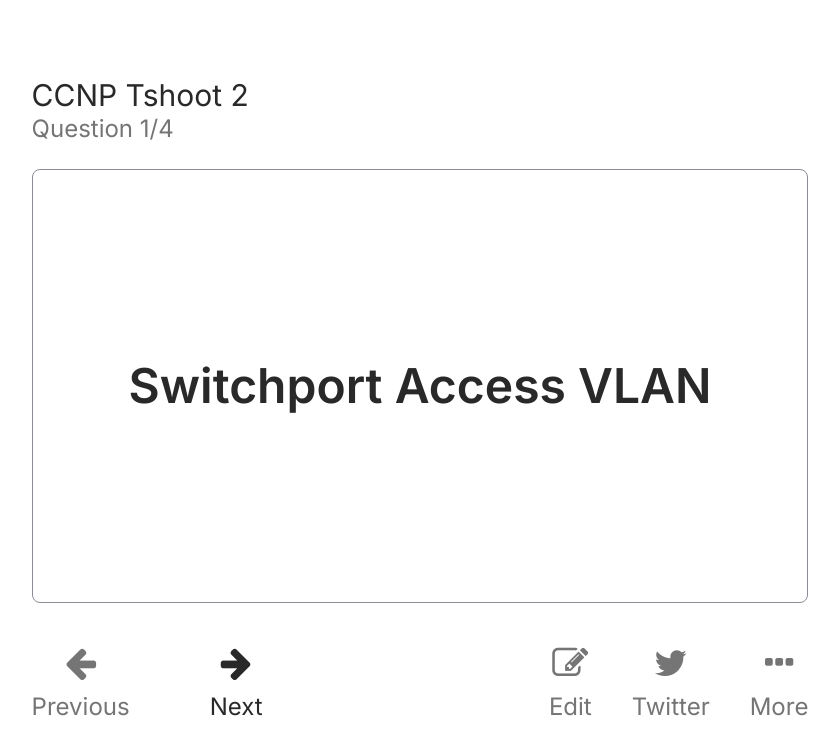
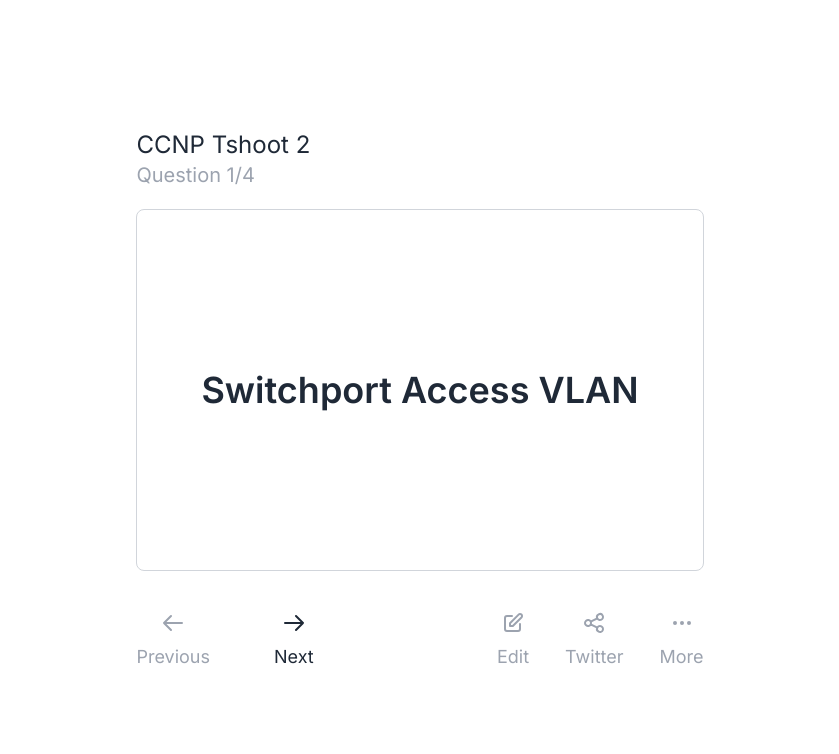
Before and after one commit to julesjason/flashcard, a website: page public/index.html in a window 1280 px wide. Shown: the whole page, without its empty margins (220-1059 px from the left). Drawn offline with Linux system fonts and the light colour scheme.

Commit message:
update tailwind config

```diff
--- a/public/index.html
+++ b/public/index.html
@@ -17,43 +17,66 @@
 
     <link rel="stylesheet" href="output.css" />
   </head>
-  <body class="main">
-    <div class="box-container">
-      <div class="detail-box">
-        <span class="detail-box-title">CCNP Tshoot 2</span>
-        <span class="detail-box-subtitle">Question 1/4</span>
+  <body>
+    <main class="min-h-screen bg-white font-sans text-gray-600 font-normal leading-normal flex flex-col justify-center items-center">
+      <div class="flex flex-col  p-6">
+        <div class="max-w-screen-lg flex flex-col items-start mb-5">
+          <span class="text-2xl text-gray-800">CCNP Tshoot 2</span>
+          <span class="text-xl text-gray-400">Question 1/4</span>
         </div>
-      <div class="content-box">
+        <div class="px-4 md:px-16  py-24 md:py-40 border rounded-lg bg-white border-gray-300 text-4xl text-gray-800 font-semibold  cursor-pointer mb-10">
           <p class="content-box-text">Switchport Access VLAN</p>
         </div>
-      <div class="footer-box">
-        <div class="footer-box-action-left">
-          <button class="customBtn">
-            <i class="fa fa-arrow-left" aria-hidden="true"></i>
+        <div class="flex flex-col justify-center items-center md:flex-row md:justify-between">
+          <div class="flex flex-row mb-6 md:mb-0">
+            <button class="flex flex-col items-center justify-center text-gray-400 mr-16">
+              <i class="mb-2 text-3xl">
+                <svg xmlns="http://www.w3.org/2000/svg" class="h-6 w-6" fill="none" viewBox="0 0 24 24" stroke="currentColor" stroke-width="2">
+                  <path stroke-linecap="round" stroke-linejoin="round" d="M10 19l-7-7m0 0l7-7m-7 7h18" />
+                </svg>
+              </i>
 
-            <span class="customBtn--text" >Previous</span>
+              <span class="text-lg" >Previous</span>
             </button>
-          <button class="customBtn customBtn--activated">
-            <i class="fa fa-arrow-right" aria-hidden="true"></i>
-            <span class="customBtn--text" >Next</span>
+            <button class="flex flex-col items-center justify-center text-gray-800 ">
+              <i class="mb-2 text-3xl">
+                <svg xmlns="http://www.w3.org/2000/svg" class="h-6 w-6" fill="none" viewBox="0 0 24 24" stroke="currentColor" stroke-width="2">
+                  <path stroke-linecap="round" stroke-linejoin="round" d="M14 5l7 7m0 0l-7 7m7-7H3" />
+                </svg>
+              </i>
+              <span class="text-lg" >Next</span>
             </button>
           </div>
-         <div class="footer-box-action-right">
-          <button class="customBtn">
-            <i class="fa fa-pencil-square-o " aria-hidden="true"></i>
+           <div class="flex flex-row mb-6 md:mb-0">
+            <button class="flex flex-col items-center justify-center text-gray-400 ml-9">
+              <i class="mb-2 text-3xl">
+                <svg xmlns="http://www.w3.org/2000/svg" class="h-6 w-6" fill="none" viewBox="0 0 24 24" stroke="currentColor" stroke-width="2">
+                  <path stroke-linecap="round" stroke-linejoin="round" d="M11 5H6a2 2 0 00-2 2v11a2 2 0 002 2h11a2 2 0 002-2v-5m-1.414-9.414a2 2 0 112.828 2.828L11.828 15H9v-2.828l8.586-8.586z" />
+                </svg>
+              </i>
 
-            <span class="customBtn--text" >Edit</span>
+              <span class="text-lg" >Edit</span>
             </button>
-          <button class="customBtn">
-            <i class="fa fa-twitter" aria-hidden="true"></i>
-            <span class="customBtn--text" >Twitter</span>
+            <button class="flex flex-col items-center justify-center text-gray-400 ml-9">
+              <i class="mb-2 text-3xl">
+                <svg xmlns="http://www.w3.org/2000/svg" class="h-6 w-6" fill="none" viewBox="0 0 24 24" stroke="currentColor" stroke-width="2">
+                  <path stroke-linecap="round" stroke-linejoin="round" d="M8.684 13.342C8.886 12.938 9 12.482 9 12c0-.482-.114-.938-.316-1.342m0 2.684a3 3 0 110-2.684m0 2.684l6.632 3.316m-6.632-6l6.632-3.316m0 0a3 3 0 105.367-2.684 3 3 0 00-5.367 2.684zm0 9.316a3 3 0 105.368 2.684 3 3 0 00-5.368-2.684z" />
+                </svg>
+              </i>
+              <span class="text-lg" >Twitter</span>
             </button>
-          <button class="customBtn">
-            <i class="fa fa-ellipsis-h" aria-hidden="true"></i>
-            <span class="customBtn--text" >More</span>
+            <button class="flex flex-col items-center justify-center text-gray-400 ml-9">
+              <i class="mb-2 text-3xl" >
+                <svg xmlns="http://www.w3.org/2000/svg" class="h-6 w-6" fill="none" viewBox="0 0 24 24" stroke="currentColor" stroke-width="2">
+                  <path stroke-linecap="round" stroke-linejoin="round" d="M5 12h.01M12 12h.01M19 12h.01M6 12a1 1 0 11-2 0 1 1 0 012 0zm7 0a1 1 0 11-2 0 1 1 0 012 0zm7 0a1 1 0 11-2 0 1 1 0 012 0z" />
+                </svg>
+              </i>
+              <span class="text-lg" >More</span>
             </button>
           </div>
         </div>
       </div>
+    </main>
+
   </body>
 </html>
--- a/src/input.css
+++ b/src/input.css
@@ -1,98 +1,4 @@
+@import url('https://fonts.googleapis.com/css2?family=Inter:wght@300;400;500;600;700;800&family=Lora:wght@400;500&display=swap');
 @tailwind base;
 @tailwind components;
 @tailwind utilities;
-
-
-.main{
-    @apply min-h-screen;
-    @apply bg-primary;
-    @apply font-sans;
-    @apply text-grey-light-7;
-    @apply font-normal;
-    @apply leading-normal;
-
-    @apply flex;
-    @apply flex-col;
-    @apply justify-center;
-    @apply items-center;
-
-}
-.box-container{
-    @apply flex;
-    @apply flex-col;
-    @apply p-6;
-
-}
-.detail-box{
-    @apply max-w-screen-lg;
-    @apply flex;
-    @apply flex-col;
-    @apply items-start;
-}
-.detail-box-title{
-    @apply text-3xl;
-    @apply text-secondary;
-}
-.detail-box-subtitle{
-    @apply text-2xl;
-    @apply text-grey-light-8;
-    @apply mb-6;
-}
-
-.content-box{
-    @apply px-6;
-    @apply md:px-24;
-    @apply py-32;
-    @apply md:py-48;
-    @apply border;
-    @apply rounded-lg;
-    @apply bg-primary;
-    @apply border-grey-light-3;
-    @apply text-5xl;
-    @apply text-secondary;
-    @apply font-semibold;
-    @apply cursor-pointer;
-    @apply mb-10;
-}
-.footer-box{
-    @apply flex;
-    @apply flex-col;
-    @apply justify-center;
-    @apply items-center;
-    @apply md:flex-row;
-    @apply md:justify-between;
-}
-.footer-box-action-right, .footer-box-action-left{
-    @apply flex;
-    @apply flex-row;
-    @apply mb-6;
-    @apply md:mb-0;
-
-}
-.customBtn{
-    @apply flex;
-    @apply flex-col;
-    @apply items-center;
-    @apply justify-center;
-    @apply text-grey-light-8;
-}
-.customBtn i{
-    @apply mb-2;
-    @apply text-4xl;
-}
-
-.customBtn--text{
-    @apply text-2xl;
-
-}
-
-.customBtn--activated{
-    @apply text-secondary;
-}
-
-.footer-box-action-left .customBtn{
-    @apply mr-20;
-}
-.footer-box-action-right .customBtn{
-    @apply ml-10;
-}
--- a/tailwind.config.js
+++ b/tailwind.config.js
@@ -1,38 +1,12 @@
 module.exports = {
   content: [
     './public/index.html',
-    './src/**/*.{html,js}'],
+    './src/**/*.{html,js}',
+  ],
   theme: {
-    colors: {
-      transparent: 'transparent',
-      current: 'currentColor',
-      'primary':'#FFFFFF', /* 60%*/
-      'primary-dark':'#161616', /* 60%*/
-      'primary-light':'#292C39', /* 60%*/
-      'secondary':'#292929', /* 30%*/
-      'secondary-light':'#A8A8A8', /* 30%*/
-      'secondary-dark':'#282828', /* 30%*/
-      'accent':'#6186CC', /* 10%*/
-      'grey-light-1':'#F2F3FC',
-      'grey-light-2':'#CACBD3',
-      'grey-light-3':'#8B8C95',
-      'grey-light-4':'#E6E7F0',
-      'grey-light-5':'#C4C6CF',
-      'grey-light-6':'#E2E2E2',
-      'grey-light-7':'#D4D4D4',
-      'grey-light-8':'#757575',
-      'grey-dark-1':'#7E7E82',
-      'grey-dark-2':'#373946',
-      'grey-dark-3':'#4D5566',
-      'grey-dark-4':'#403930',
-      'white': '#ffffff',
-      'black': '#000000',
-      'purple': '#3f3cbb',
-      'silver': '#ecebff'
-
-    },
     fontFamily: {
       sans: ['Inter', 'sans-serif'],
+      serif: ['Lora', 'serif'],
     },
     extend: {},
   },
```
Also changed, not shown: public/output.css. Lines whose indentation alone changed are shown as unchanged.
